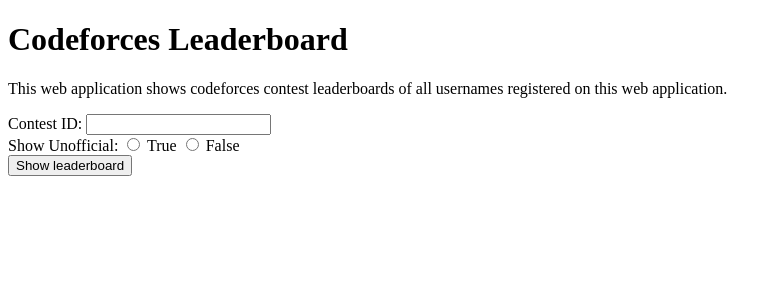
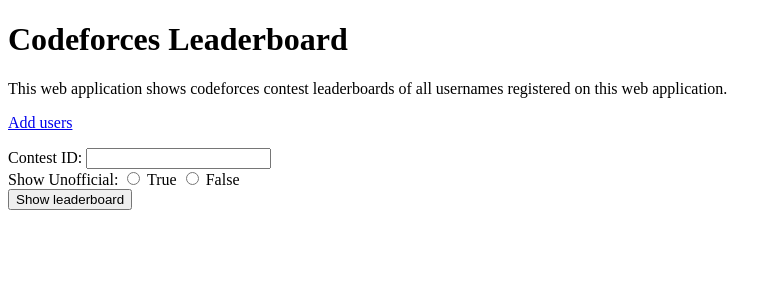
Before and after one commit to sharmaeklavya2/cf_ldrbrd, a Django app: page / in a window 1280 px wide. Shown: the top 300 px of the page, without its empty margins (0-782 px from the left). Run offline with Django 3.2, Linux system fonts and the light colour scheme; parts of the project's set-up code (start-up, migrations or seed data) failed here and were passed over.

Commit message:
Add 'add users' page

```diff
--- a/main/views.py
+++ b/main/views.py
@@ -1,7 +1,7 @@
 from django.http import HttpResponse, Http404
 from django.shortcuts import render
 from django.contrib.auth.models import User
-from .cf_get import get_contest_info, CfApiError
+from .cf_get import get_contest_info, get_user_info, CfApiError
 from django.conf import settings
 
 def base_response(request, body, title=None):
@@ -34,3 +34,40 @@ def ldrbrd(request, contest_id=None):
         "participants": participants,
     }
     return render(request, "ldrbrd.html", context)
+
+def add_users(request):
+    if not settings.SHOW_ADD_USERS_PAGE:
+        raise Http404('add_users page has been disabled')
+    context = {}
+    if request.method == 'POST':
+        if "usernames" in request.POST and request.POST["usernames"]:
+            usernames = request.POST["usernames"]
+            try:
+                cf_users = get_user_info([usernames])
+            except CfApiError as e:
+                message = e.response.json()['comment']
+                if message.startswith("handles: "):
+                    message = message[len("handles: "):]
+                context["error"] = message
+            else:
+                new_users = []
+                updated_users = []
+                for cf_user in cf_users:
+                    try:
+                        user = User.objects.get(username=cf_user.username)
+                        user.first_name = cf_user.first_name
+                        user.last_name = cf_user.last_name
+                        user.save()
+                        updated_users.append(cf_user.username)
+                    except User.DoesNotExist:
+                        User.objects.create_user(cf_user.username, first_name=cf_user.first_name, last_name=cf_user.last_name)
+                        new_users.append(cf_user.username)
+                if new_users:
+                    plural = 's' if len(new_users) > 1 else ''
+                    context["add_success"] = "Successfully added user{} {}.".format(plural, ", ".join(new_users))
+                if updated_users:
+                    plural = 's' if len(updated_users) > 1 else ''
+                    context["update_success"] = "Successfully updated user{} {}.".format(plural, ", ".join(updated_users))
+        else:
+            context["error"] = "Usernames field cannot be empty."
+    return render(request, "add_users.html", context)
--- a/project_conf/settings/__init__.py
+++ b/project_conf/settings/__init__.py
@@ -11,6 +11,7 @@ PROJECT_NAME = 'cf_ldrbrd'
 PROJECT_TITLE = 'Codeforces Leaderboard'
 
 SHOW_UNOFFICIAL = True
+SHOW_ADD_USERS_PAGE = True
 
 SECURE_CONTENT_TYPE_NOSNIFF = True
 SECURE_BROWSER_XSS_FILTER = True
--- a/project_conf/urls.py
+++ b/project_conf/urls.py
@@ -7,4 +7,5 @@ urlpatterns = [
     url(r'^$', main.views.index),
     url(r'^ldrbrd/(?P<contest_id>[1-9]\d*)/$', main.views.ldrbrd),
     url(r'^ldrbrd/$', main.views.ldrbrd),
+    url(r'^add_users/$', main.views.add_users),
 ]
--- a/templates/index.html
+++ b/templates/index.html
@@ -6,6 +6,9 @@
 <h1>{{PROJECT_TITLE}}</h1>
 
 <p> This web application shows codeforces contest leaderboards of all usernames registered on this web application. </p>
+{% if settings.SHOW_ADD_USERS_PAGE %}
+<p><a href="/add_users/">Add users</a></p>
+{% endif %}
 
 <form method="GET" action="/ldrbrd/" id="contest_form">
     <div class="form-group">
```
Also changed, not shown: templates/add_users.html (added, +29 -0 lines).
